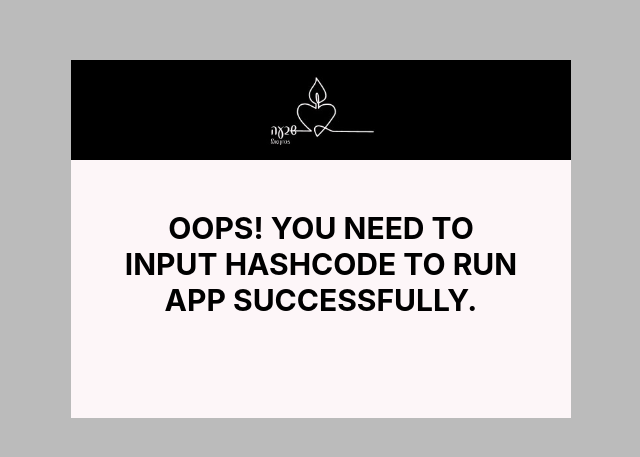
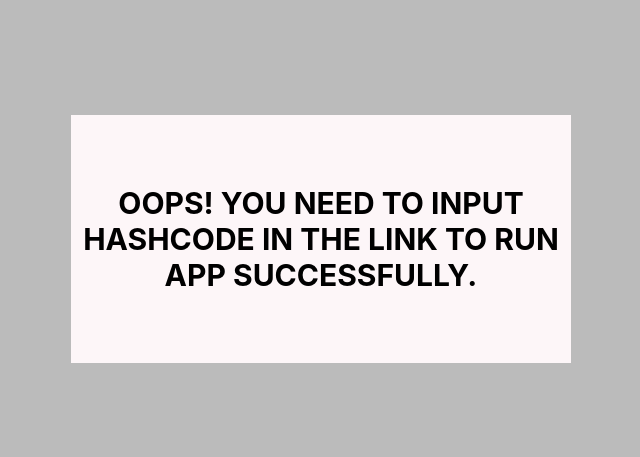
Before and after one commit to jinbest/Aviad-app, a React (Create React App) app: page / in a window 1280 px wide. Shown: the part 161-618 px from the top of the page, without its empty margins (319-959 px from the left). Built offline with nearby package versions, Linux system fonts and the light colour scheme.

Commit message:
use base router for getting hashcode

```diff
--- a/package.json
+++ b/package.json
@@ -20,6 +20,7 @@
     "node-sass": "^4.14.1",
     "react": "^17.0.2",
     "react-dom": "^17.0.2",
+    "react-router-dom": "^5.2.0",
     "react-scripts": "4.0.3",
     "reactstrap": "^8.9.0",
     "styled-components": "^5.2.3",
@@ -60,6 +61,7 @@
     "@types/node": "^14.14.37",
     "@types/react": "^17.0.3",
     "@types/react-dom": "^17.0.0",
+    "@types/react-router-dom": "^5.1.7",
     "@types/styled-components": "^5.1.7",
     "@typescript-eslint/eslint-plugin": "^4.9.1",
     "@typescript-eslint/parser": "^4.9.1",
@@ -69,5 +71,6 @@
     "eslint-plugin-react": "^7.21.5",
     "prettier": "^2.2.0",
     "typescript": "^4.2.4"
-  }
+  },
+  "homepage": "./"
 }
--- a/src/App.tsx
+++ b/src/App.tsx
@@ -1,53 +1,28 @@
 import React, { useEffect, useState } from "react"
-import AuthenticatedAPiClient from "./services/authenticated-api-client"
 import { Provider, observer } from "mobx-react"
-import Config from "./config/config"
 import { storeDetails } from "./store"
-import { Preloader, Header } from "./components"
-import { Home } from "./pages/home"
-import { Error } from "./pages/error"
 import "./assets/style/index.scss"
+import BaseRouter from "./BaseRouter"
+import { BrowserRouter as Router } from "react-router-dom"
 
 const App = () => {
-  const apiClient = AuthenticatedAPiClient.getInstance()
-
-  const [loading, setLoading] = useState(false)
-  const [error, setError] = useState(false)
+  const [hashCode, setHashCode] = useState("")
 
   useEffect(() => {
     const href = window.location.href,
-      hashCode = href.split("/")[href.split("/").length - 1]
-    if (hashCode) {
-      loadData(hashCode)
-    } else {
-      setError(true)
-      setLoading(true)
-    }
-    return () => {
-      setLoading(false)
-    }
+      hash = href.split("/")[href.split("/").length - 1],
+      code = hash ? hash.split("?")[1] : ""
+    setHashCode(code)
   }, [])
 
-  const loadData = async (hashCode: string) => {
-    const storeData = await apiClient.get<any>(`${Config.SERVICE_API_URL}page/${hashCode}`)
-    storeDetails.setStoreData(storeData)
-    storeDetails.setHashCode(hashCode)
-    setLoading(true)
-  }
-
   return (
-    <>
-      {loading ? (
-        <Provider storeDetails={storeDetails}>
-          <div className="Container">
-            <Header />
-            {!error ? <Home /> : <Error />}
-          </div>
-        </Provider>
-      ) : (
-        <Preloader />
-      )}
-    </>
+    <Provider storeDetails={storeDetails}>
+      <div className="Container">
+        <Router>
+          <BaseRouter hashCode={hashCode} />
+        </Router>
+      </div>
+    </Provider>
   )
 }
 
--- /dev/null
+++ b/src/BaseRouter.tsx
@@ -0,0 +1,19 @@
+import React from "react"
+import { Route } from "react-router-dom"
+import { Home } from "./pages/home"
+import { Error } from "./pages/error"
+
+type Props = {
+  hashCode: string
+}
+
+const BaseRouter = ({ hashCode }: Props) => {
+  return (
+    <>
+      <Route path="/" exact component={() => <Error />} />
+      <Route path="/hash" component={() => <Home hashCode={hashCode} />} />
+    </>
+  )
+}
+
+export default BaseRouter
--- a/src/pages/error/Error.tsx
+++ b/src/pages/error/Error.tsx
@@ -1,15 +1,14 @@
-import React from "react"
+import React, { useEffect } from "react"
 import { createStyles, makeStyles } from "@material-ui/core/styles"
 
 const useStyles = makeStyles(() =>
   createStyles({
     root: {
       textAlign: "center",
-      padding: "30px 0",
+      padding: "50px 10px",
     },
     title: {
       fontSize: "30px",
-      padding: "0 50px 50px",
     },
   })
 )
@@ -19,7 +18,9 @@ const Error = () => {
 
   return (
     <div className={classes.root}>
-      <h1 className={classes.title}>OOPS! YOU NEED TO INPUT HASHCODE TO RUN APP SUCCESSFULLY.</h1>
+      <h1 className={classes.title}>
+        OOPS! YOU NEED TO INPUT HASHCODE IN THE LINK TO RUN APP SUCCESSFULLY.
+      </h1>
     </div>
   )
 }
--- a/src/pages/home/Home.tsx
+++ b/src/pages/home/Home.tsx
@@ -1,15 +1,50 @@
-import React from "react"
+import React, { useEffect, useState } from "react"
 import { Section1, Section2, Section3, Section4 } from "."
+import AuthenticatedAPiClient from "../../services/authenticated-api-client"
+import { storeDetails } from "../../store"
+import Config from "../../config/config"
+import { Preloader, Header } from "../../components"
+import { observer } from "mobx-react"
 
-const Home = () => {
+type Props = {
+  hashCode: string
+}
+
+const Home = ({ hashCode }: Props) => {
+  const apiClient = AuthenticatedAPiClient.getInstance()
+
+  const [loaded, setLoaded] = useState(false)
+
+  useEffect(() => {
+    if (hashCode) {
+      loadData()
+    }
+  }, [])
+
+  const loadData = async () => {
+    const storeData = await apiClient.get<any>(`${Config.SERVICE_API_URL}page/${hashCode}`)
+    storeDetails.setStoreData(storeData)
+    storeDetails.setHashCode(hashCode)
+    setLoaded(true)
+  }
+
   return (
+    <React.Fragment>
+      {loaded ? (
+        <>
+          <Header />
           <div className="home">
             <Section1 />
             <Section2 />
             <Section3 />
             <Section4 />
           </div>
+        </>
+      ) : (
+        <Preloader />
+      )}
+    </React.Fragment>
   )
 }
 
-export default Home
+export default observer(Home)
```
Also changed, not shown: 1 other file (tests, documents, lock files or other folders). Lines whose indentation alone changed are shown as unchanged.
